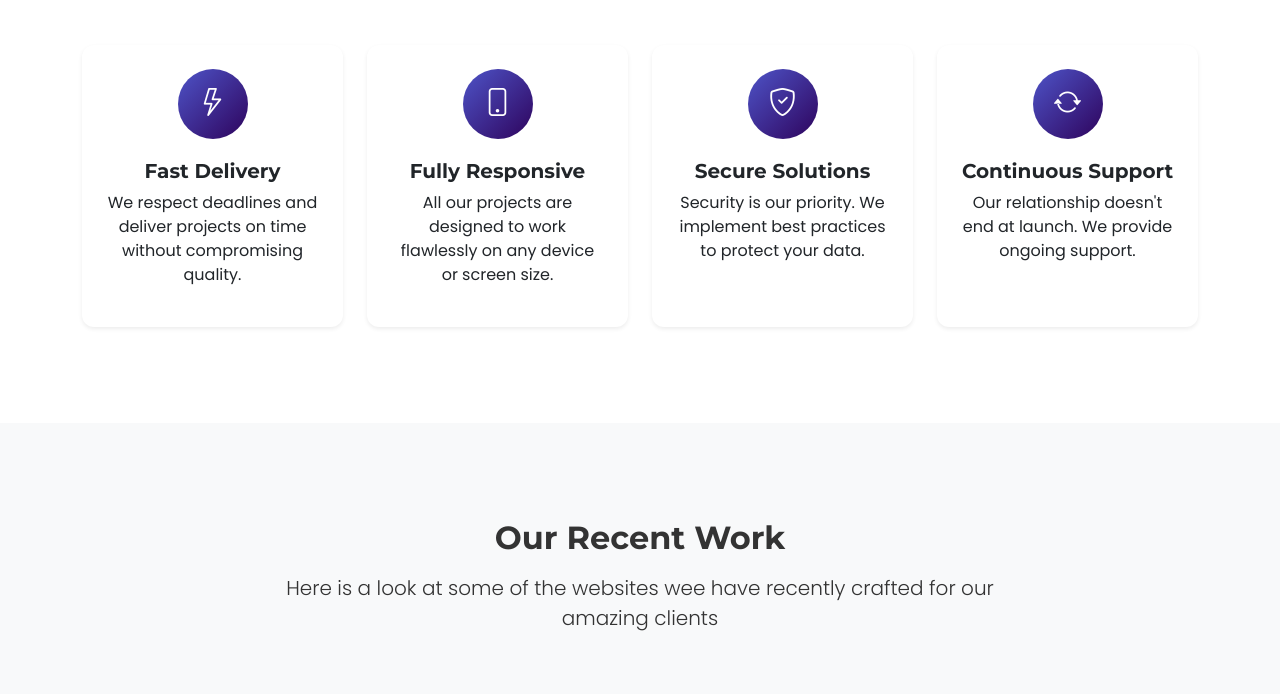
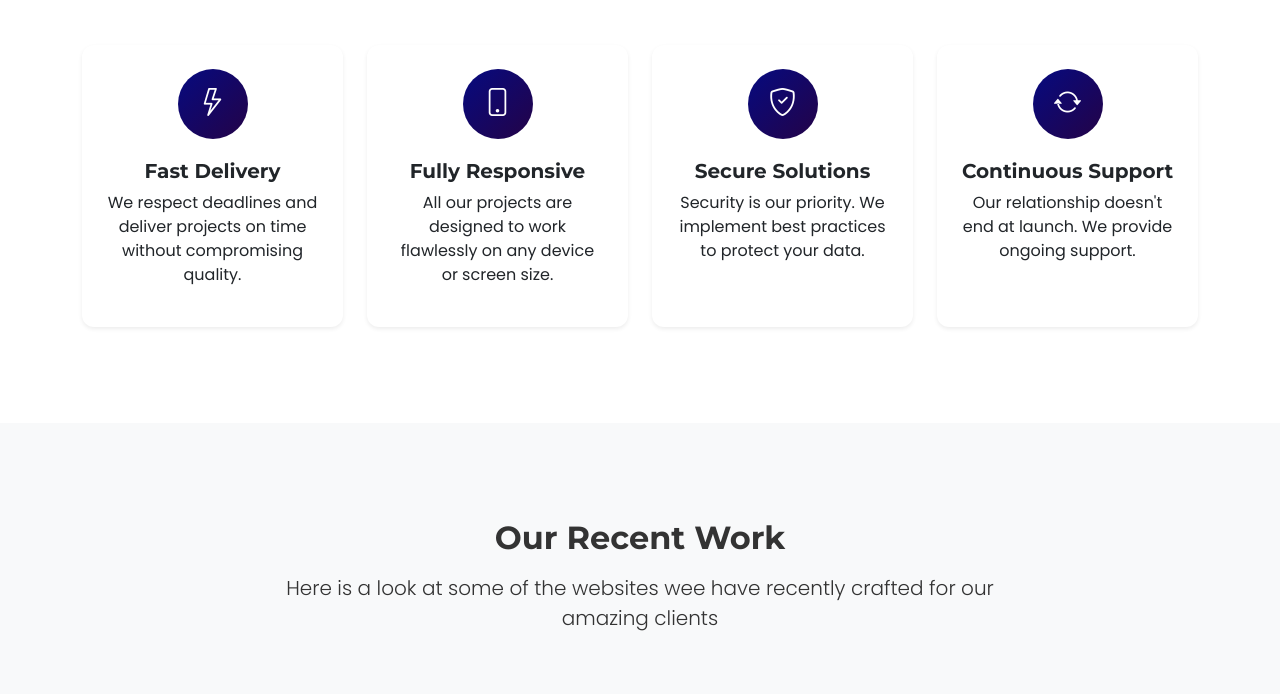
Before and after one commit to abelstanley/Azure_Task, a plain HTML site: page index.html in a window 1280 px wide. Shown: the part 926-1620 px from the top of the page. Drawn offline with nearby package versions, Linux system fonts and the light colour scheme.

Commit message:
My Final push

```diff
--- a/assets/styles/styles.css
+++ b/assets/styles/styles.css
@@ -6,8 +6,8 @@
        }
        /* Custom CSS (within 4% limit) */
         :root {
-            --primary: #4e54c8;
-            --secondary: #2e035c;
+            --primary: #060a80;
+            --secondary: #240347;
             --accent: #ff6b6b;
             --light: #f8f9fa;
             --dark: #212529;
```
